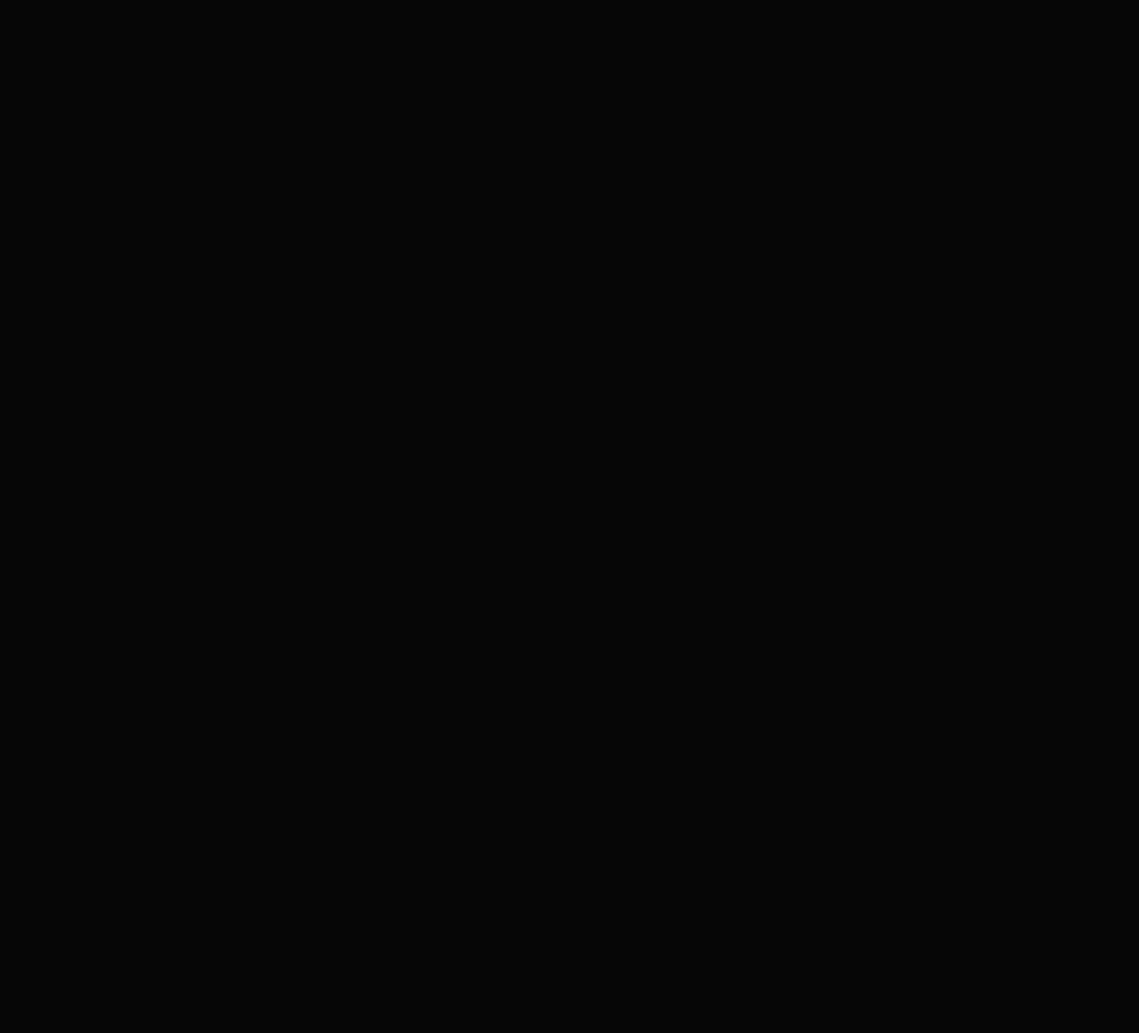
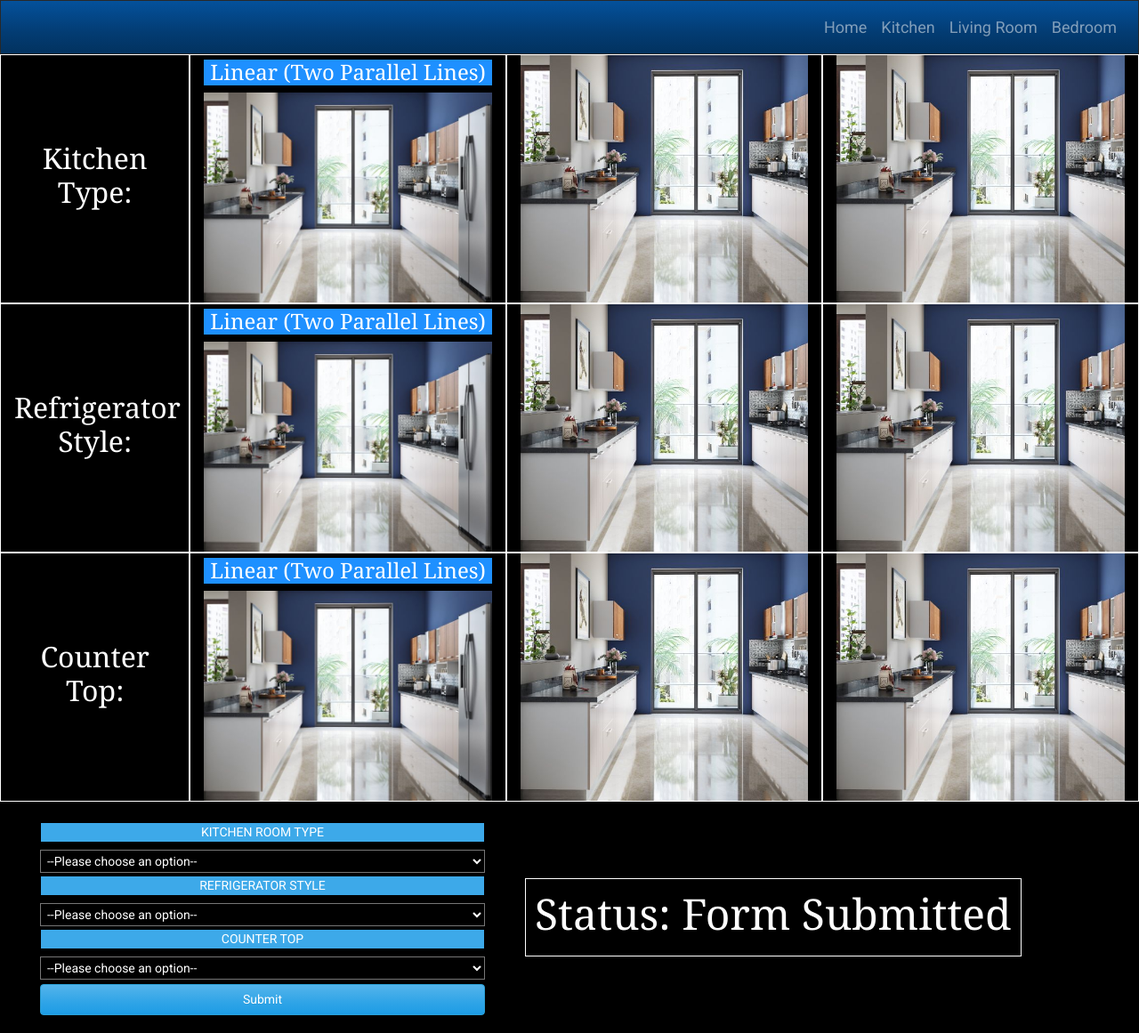
Before and after one commit to tla111/investing-in-investing_frontend, a React (Create React App) app: page /bedroom in a window 1280 px wide. Shown: the whole page at 89% size. Before the commit the page ends 800 px from the top, so only its background shows below. Built offline with nearby package versions, Linux system fonts and the light colour scheme.

Commit message:
built layout structure of website

```diff
--- a/src/App.js
+++ b/src/App.js
@@ -5,7 +5,7 @@
 
 import Home from './components/home-page/Home';
 import Navigation from './components/navigation/Navigation';
-import RealEstate from './components/real-estate/real-estate-screen/RealEstate';
+import KitchenScreen from './components/real-estate/real-estate-screens/KitchenScreen';
 
 function App() {
   return (
@@ -14,12 +14,18 @@
         <Route exact path='/'>
           <Home />
         </Route>
-        <Route exact path='/realestate'>
+        <Route exact path='/kitchen'>
           <Navigation />
-          <RealEstate />
+          <KitchenScreen />
         </Route>
-        <Route exact path='/stock'></Route>
-        <Route exact path='/cars'></Route>
+        <Route exact path='/livingroom'>
+          <Navigation />
+          <KitchenScreen />
+        </Route>
+        <Route exact path='/bedroom'>
+          <Navigation />
+          <KitchenScreen />
+        </Route>
       </Switch>
     </Router>
   );
--- a/src/components/home-page/Home.js
+++ b/src/components/home-page/Home.js
@@ -19,7 +19,7 @@
             {/* <h1>What are you investing in your investment?</h1> */}
             <h4>WHAT ARE YOU INVESTING IN FOR YOUR INVESTMENT?</h4>
             <button className='section_box_btn'>
-              <Link to='/realestate' className='link_button'>
+              <Link to='/kitchen' className='link_button'>
                 LEARN MORE
               </Link>
             </button>
--- a/src/components/navigation/Navigation.js
+++ b/src/components/navigation/Navigation.js
@@ -14,18 +14,18 @@
           </Link>
         </li>
         <li className='nav-item'>
-          <Link to='/realestate' className='nav-link'>
-            Real Estate
+          <Link to='/kitchen' className='nav-link'>
+            Kitchen
           </Link>
         </li>
         <li className='nav-item'>
-          <Link to='/stocks' className='nav-link' href='#'>
-            Stocks
+          <Link to='/livingroom' className='nav-link' href='#'>
+            Living Room
           </Link>
         </li>
         <li className='nav-item'>
-          <Link to='/cars' className='nav-link'>
-            Cars
+          <Link to='/bedroom' className='nav-link'>
+            Bedroom
           </Link>
         </li>
       </ul>
--- a/src/components/navigation/nav.css
+++ b/src/components/navigation/nav.css
@@ -1,15 +1,3 @@
-.link_buttons {
-  margin: 10px;
-  width: 150px;
-  height: 50px;
-  background-color: black;
+li {
+  font-size: large;
 }
-
-.link_buttons:hover {
-  transform: translateY(-5px);
-  box-shadow: 0 10px 20px rgba(255, 255, 255, 0.5);
-}
-
-.link_buttons a {
-  text-decoration: none;
-}
--- a/src/components/real-estate/forms/KitchenForm.js
+++ b/src/components/real-estate/forms/KitchenForm.js
@@ -70,7 +70,6 @@
             Submit
           </Button>
         </Form>
-        <h6 className='status'>Status: Form Submitted</h6>
       </div>
     </div>
   );
--- a/src/components/real-estate/forms/forms.css
+++ b/src/components/real-estate/forms/forms.css
@@ -1,7 +1,7 @@
 .form_container {
-  border: 1px solid white;
+  /* border: 1px solid white; */
   height: 260px;
-  width: 250px;
+  width: 325px;
   display: flex;
   flex-direction: column;
   justify-content: center;
@@ -9,7 +9,6 @@
 }
 
 Form {
-  border: 1px solid red;
   display: flex;
   flex-direction: column;
   align-items: center;
@@ -17,7 +16,8 @@
 
 label,
 select {
-  margin-top: 5px;
+  margin-top: 3px;
+  width: 500px;
 }
 
 .form_btn {
@@ -38,8 +38,5 @@
   /* background-color: #133a6e; */
   background-color: black;
   color: white;
+  padding: 3px;
 }
-
-.status {
-  margin-top: 10px;
-}
--- a/src/components/real-estate/real-estate-screen/RealEstate.js
+++ /dev/null
@@ -1,31 +0,0 @@
-import React from 'react';
-import { Container, Row, Col } from 'react-bootstrap';
-import './realestate.css';
-// import KitchenForm from '../forms/KitchenForm';
-import KitchenInfo from '../room-information/KitchenInfo';
-// import KitchenData from '../rooms/kitchen/KitchenData';
-
-const RealEstate = () => {
-  return (
-    <div className='real_estate_screen'>
-      <Container fluid>
-        <Row>
-          <Col className='columns'>
-            <KitchenInfo />
-          </Col>
-          <Col className='columns'>
-            <KitchenInfo />
-          </Col>
-          <Col className='columns'>
-            <KitchenInfo />
-          </Col>
-          <Col className='columns'>
-            <KitchenInfo />
-          </Col>
-        </Row>
-      </Container>
-    </div>
-  );
-};
-
-export default RealEstate;
--- a/src/components/real-estate/real-estate-screen/realestate.css
+++ /dev/null
@@ -1,14 +0,0 @@
-.real_estate_screen {
-  background-color: black;
-  height: 93vh;
-}
-
-.columns {
-  border: 1px solid white;
-}
-
-.first_column {
-  display: flex;
-  /* align-items: center; */
-  justify-content: center;
-}
--- /dev/null
+++ b/src/components/real-estate/real-estate-screens/KitchenScreen.js
@@ -0,0 +1,68 @@
+import React from 'react';
+import { Container, Row, Col } from 'react-bootstrap';
+import './realestate.css';
+import KitchenForm from '../forms/KitchenForm';
+import KitchenInfo from '../room-information/KitchenInfo';
+// import KitchenData from '../rooms/kitchen/KitchenData';
+
+const KitchenScreen = () => {
+  return (
+    <div className='real_estate_screen'>
+      <Container fluid>
+        <Row>
+          <Col className='columns' md={2}>
+            <h4>Kitchen Type:</h4>
+          </Col>
+          <Col className='columns'>
+            <h5>Linear (Two Parallel Lines)</h5>
+            <div className='kitchen_type_1'></div>
+          </Col>
+          <Col className='columns'>
+            <div className='kitchen_type_1'></div>
+          </Col>
+          <Col className='columns'>
+            <div className='kitchen_type_1'></div>
+          </Col>
+        </Row>
+        <Row>
+          <Col className='columns' md={2}>
+            <h4>Refrigerator Style:</h4>
+          </Col>
+          <Col className='columns'>
+            <h5>Linear (Two Parallel Lines)</h5>
+            <div className='kitchen_type_1'></div>
+          </Col>
+          <Col className='columns'>
+            <div className='kitchen_type_1'></div>
+          </Col>
+          <Col className='columns'>
+            <div className='kitchen_type_1'></div>
+          </Col>
+        </Row>
+        <Row>
+          <Col className='columns' md={2}>
+            <h4>Counter Top:</h4>
+          </Col>
+          <Col className='columns'>
+            <h5>Linear (Two Parallel Lines)</h5>
+            <div className='kitchen_type_1'></div>
+          </Col>
+          <Col className='columns'>
+            <div className='kitchen_type_1'></div>
+          </Col>
+          <Col className='columns'>
+            <div className='kitchen_type_1'></div>
+          </Col>
+        </Row>
+        <Row className='bottom_row'>
+          <KitchenForm />
+          <div className='status_container'>
+            <h2>Status: Form Submitted</h2>
+          </div>
+        </Row>
+      </Container>
+    </div>
+  );
+};
+
+export default KitchenScreen;
--- /dev/null
+++ b/src/components/real-estate/real-estate-screens/realestate.css
@@ -0,0 +1,50 @@
+@import url('https://fonts.googleapis.com/css2?family=Roboto&display=swap');
+
+.real_estate_screen {
+  background-color: black;
+}
+
+.columns {
+  border: 1px solid white;
+  background-color: black;
+  height: 35vh;
+  display: flex;
+  flex-direction: column;
+  justify-content: center;
+  text-align: center;
+}
+
+.columns h4,
+.columns h5 {
+  font-family: Cambria, Cochin, Georgia, Times, 'Times New Roman', serif;
+}
+
+.columns h5 {
+  background-color: dodgerblue;
+  margin-top: 5px;
+}
+
+.first_column {
+  display: flex;
+  /* align-items: center; */
+  justify-content: center;
+}
+
+.kitchen_type_1 {
+  background-image: url('./images/linear-kitchen.jpg');
+  background-size: cover;
+  height: 100%;
+}
+
+.bottom_row {
+  /* border: 1px solid red; */
+  display: flex;
+  justify-content: space-evenly;
+  align-items: center;
+}
+
+.status_container {
+  font-family: Cambria, Cochin, Georgia, Times, 'Times New Roman', serif;
+  border: 1px solid white;
+  padding: 10px;
+}
```
Also changed, not shown: src/components/real-estate/real-estate-screens/images/linear-kitchen.jpg (added), 1 other file (tests, documents, lock files or other folders).
